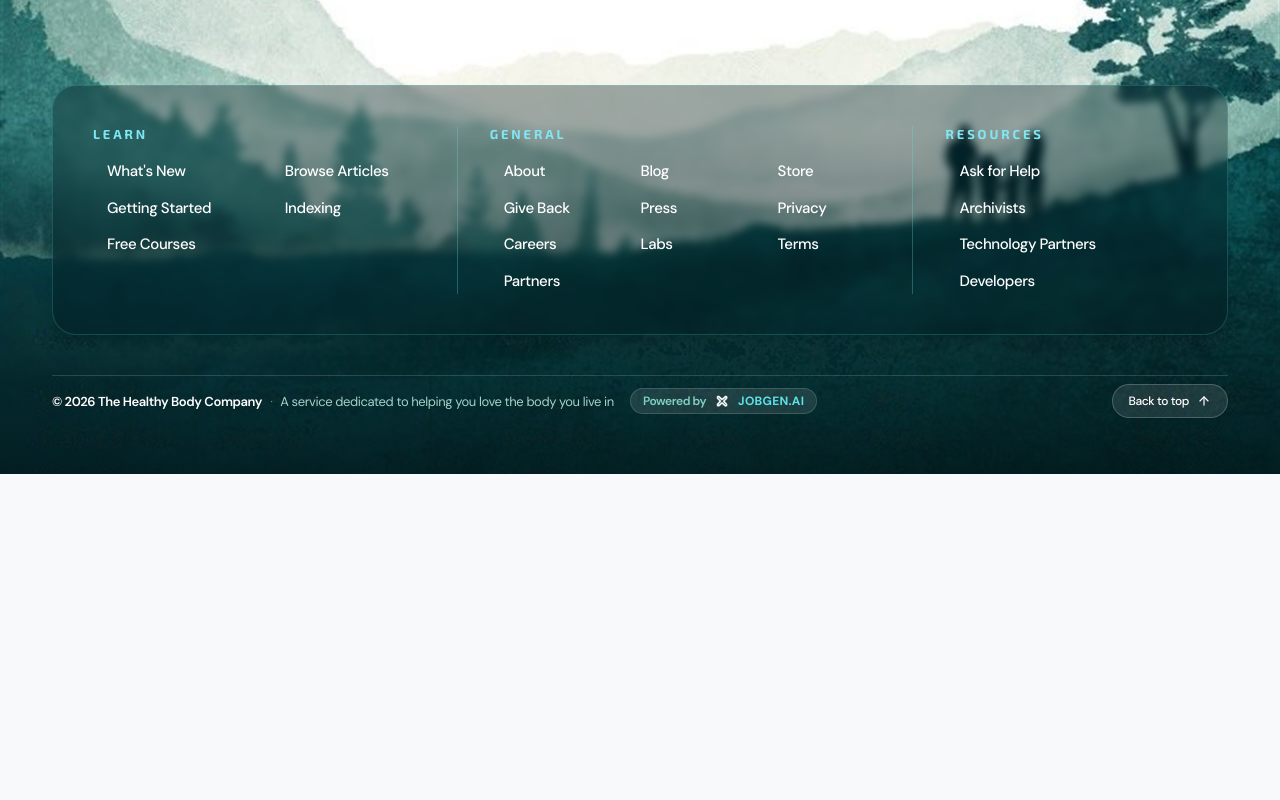
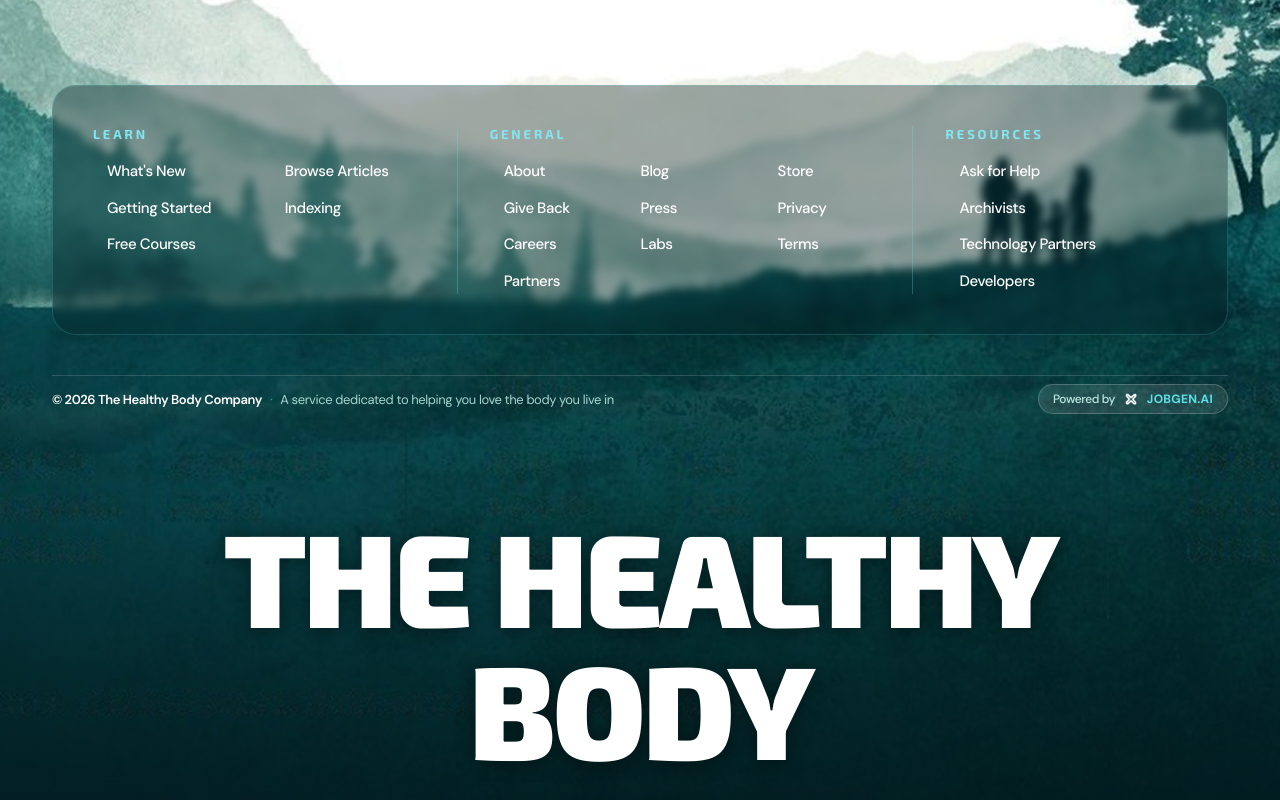
Before and after one commit to Dark-97o/JobGen-HealthyBody, a React (Vite) app: page / in a window 1280 px wide. Shown: the part 9421-10221 px from the top of the page. Before the commit the page ends 9895 px from the top, so only its background shows below. Built offline with nearby package versions, Linux system fonts and the light colour scheme.

Commit message:
Replace back-to-top button with Powered by Jobgen and add large glowing company name in footer

```diff
--- a/src/components/Footer.tsx
+++ b/src/components/Footer.tsx
@@ -1,5 +1,4 @@
 import React from 'react';
-import { ArrowUp } from 'lucide-react';
 
 interface FooterProps {
   onSelectTab: (tab: string) => void;
@@ -297,18 +296,19 @@ export const Footer: React.FC<FooterProps> = ({ onSelectTab, onOpenBooking, isHo
               <span className="mx-2 text-teal-200/50">·</span>
               <span>A service dedicated to helping you love the body you live in</span>
             </p>
+          </div>
 
-            {/* Powered by Jobgen */}
+          {/* Powered by Jobgen (Replaces Back to top on the right) */}
           <a
             href="#partners"
             onClick={(e) => {
               e.preventDefault();
               navigate('partners');
             }}
-              className="inline-flex items-center gap-2 px-3 py-1 rounded-full bg-white/10 hover:bg-white/20 border border-white/15 text-white text-xs font-semibold transition-all hover:scale-105 group w-fit"
+            className="inline-flex items-center gap-2 px-3.5 py-1.5 rounded-full bg-white/10 hover:bg-white/20 border border-white/20 text-white text-xs font-semibold transition-all hover:scale-105 group shrink-0"
             title="Technology Partner — Powered by JOBGEN.AI"
           >
-              <span className="text-teal-200/80">Powered by</span>
+            <span className="text-teal-100/90 font-medium">Powered by</span>
             <img
               src="/jobgen-logo.webp"
               alt="JobGen Logo"
@@ -318,14 +318,11 @@ export const Footer: React.FC<FooterProps> = ({ onSelectTab, onOpenBooking, isHo
           </a>
         </div>
 
-          <button
-            type="button"
-            onClick={scrollToTop}
-            className="inline-flex items-center gap-2 px-4 py-2 rounded-full bg-white/10 hover:bg-white/20 border border-white/20 text-white font-medium text-xs transition-all shadow-sm shrink-0"
-          >
-            <span>Back to top</span>
-            <ArrowUp className="w-3.5 h-3.5" />
-          </button>
+        {/* Big Glowing Company Name Below Copyright Bar */}
+        <div className="pt-10 sm:pt-14 pb-2 flex justify-center items-center w-full overflow-hidden select-none">
+          <h2 className="footer-brand-title font-exo font-black uppercase tracking-tight text-5xl sm:text-7xl md:text-8xl lg:text-[110px] xl:text-[132px] leading-[0.92] text-center cursor-default">
+            The Healthy Body
+          </h2>
         </div>
       </div>
     </footer>
--- a/src/index.css
+++ b/src/index.css
@@ -59,3 +59,18 @@
 img, video {
   text-rendering: optimizeLegibility;
 }
+
+/* Footer Big Glowing Brand Title */
+.footer-brand-title {
+  color: #ffffff;
+  transition: all 0.5s cubic-bezier(0.16, 1, 0.3, 1);
+  filter: drop-shadow(0 2px 10px rgba(0, 0, 0, 0.45));
+}
+
+.footer-brand-title:hover {
+  background: linear-gradient(135deg, #5CE1E6 0%, #38BDF8 35%, #2DD4BF 70%, #7DBE47 100%);
+  -webkit-background-clip: text;
+  -webkit-text-fill-color: transparent;
+  filter: drop-shadow(0 0 25px rgba(92, 225, 230, 0.85)) drop-shadow(0 0 50px rgba(56, 189, 248, 0.6)) drop-shadow(0 0 85px rgba(125, 190, 71, 0.4));
+  transform: scale(1.015);
+}
```
Lines whose indentation alone changed are shown as unchanged.
